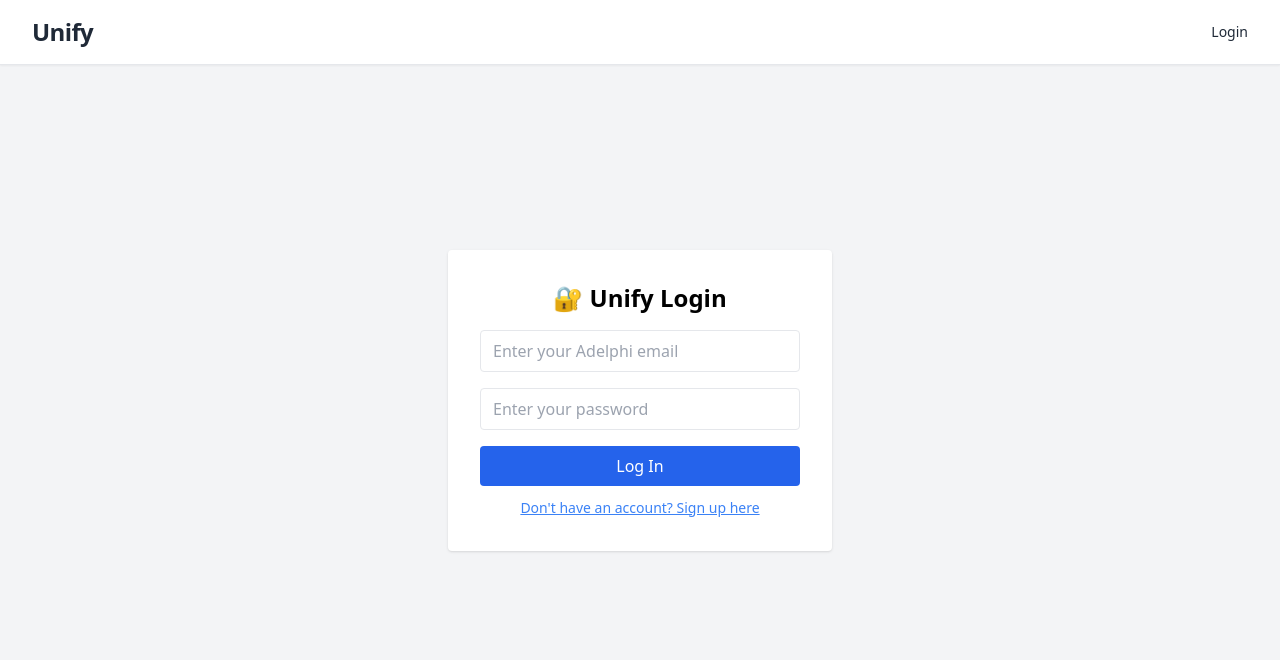
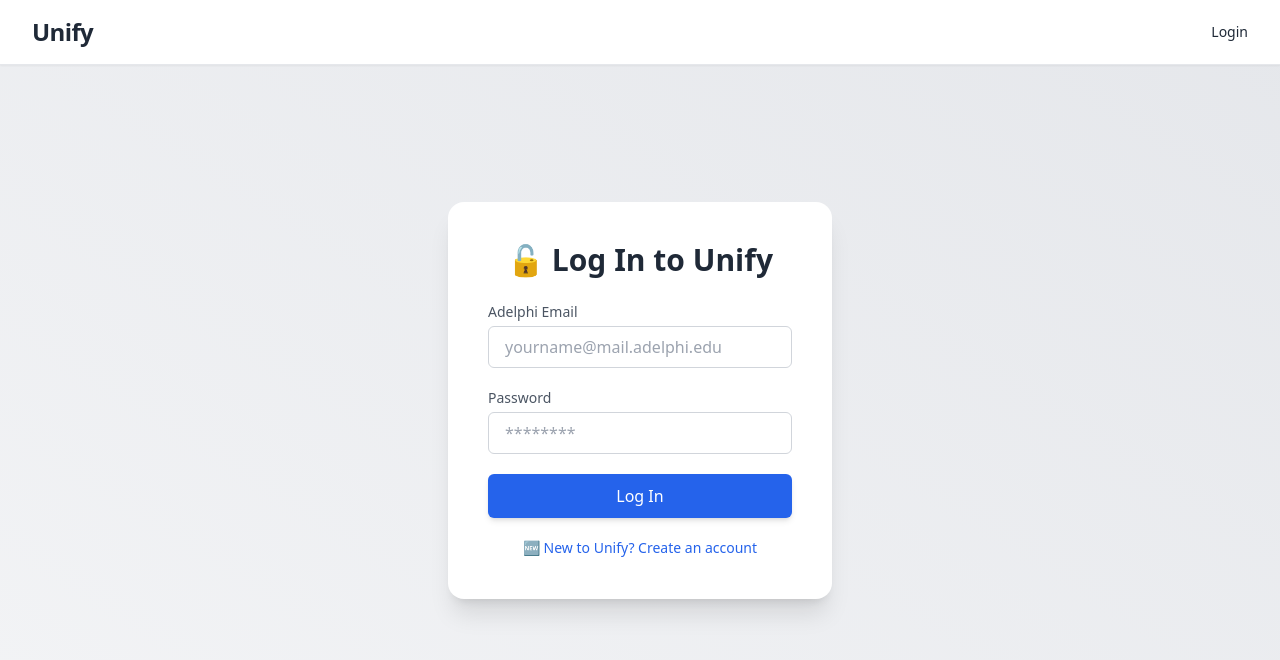
Before and after one commit to Rian-Fernando/Unify, a React (Create React App) app: page /login in a window 1280 px wide. Shown: the top 660 px of the page. Built offline with nearby package versions, Linux system fonts and the light colour scheme; no server answers.

Commit message:
Refactored Login screen with proper login flow trigger

```diff
--- a/src/pages/Login.jsx
+++ b/src/pages/Login.jsx
@@ -1,6 +1,6 @@
-import { useState } from "react";
+import { useState, useEffect } from "react";
 import { useNavigate } from "react-router-dom";
-import { signInWithEmailAndPassword, createUserWithEmailAndPassword } from "firebase/auth";
+import { signInWithEmailAndPassword, createUserWithEmailAndPassword, onAuthStateChanged } from "firebase/auth";
 import { auth } from "../services/firebase";
 
 const Login = () => {
@@ -9,6 +9,16 @@
   const [isSignUp, setIsSignUp] = useState(false);
   const [error, setError] = useState("");
   const navigate = useNavigate();
+
+  // Redirect to homepage if already logged in
+  useEffect(() => {
+    const unsubscribe = onAuthStateChanged(auth, (user) => {
+      if (user) {
+        navigate("/");
+      }
+    });
+    return () => unsubscribe();
+  }, [navigate]);
 
   const handleAuth = async (e) => {
     e.preventDefault();
@@ -20,8 +30,12 @@
         alert("🎉 Account created!");
       } else {
         await signInWithEmailAndPassword(auth, email, password);
+        onAuthStateChanged(auth, (user) => {
+          if (user) {
+            navigate("/");
           }
-      navigate("/");
+        });
+      }
     } catch (err) {
       console.error(err);
       setError(`Firebase: ${err.message}`);
@@ -29,44 +43,51 @@
   };
 
   return (
-    <div className="flex flex-col items-center justify-center min-h-screen bg-gray-100 px-4">
-      <div className="bg-white p-8 rounded shadow max-w-sm w-full">
-        <h1 className="text-2xl font-bold mb-4 text-center">
-          🔐 Unify {isSignUp ? "Sign Up" : "Login"}
+    <div className="flex items-center justify-center min-h-screen bg-gradient-to-tr from-gray-100 to-gray-200 px-4">
+      <div className="bg-white p-10 rounded-2xl shadow-xl w-full max-w-sm">
+        <h1 className="text-3xl font-semibold text-gray-800 text-center mb-6">
+          {isSignUp ? "🔐 Create an Account" : "🔓 Log In to Unify"}
         </h1>
-        <form onSubmit={handleAuth} className="space-y-4">
+        <form onSubmit={handleAuth} className="space-y-5">
+          <div>
+            <label className="block text-gray-600 text-sm mb-1">Adelphi Email</label>
             <input
               type="email"
-            placeholder="Enter your Adelphi email"
-            className="w-full border px-3 py-2 rounded"
+              placeholder="yourname@mail.adelphi.edu"
+              className="w-full border border-gray-300 px-4 py-2 rounded-md focus:outline-none focus:ring-2 focus:ring-blue-500"
               value={email}
               onChange={(e) => setEmail(e.target.value)}
               required
               autoComplete="email"
             />
+          </div>
+          <div>
+            <label className="block text-gray-600 text-sm mb-1">Password</label>
             <input
               type="password"
-            placeholder="Enter your password"
-            className="w-full border px-3 py-2 rounded"
+              placeholder="********"
+              className="w-full border border-gray-300 px-4 py-2 rounded-md focus:outline-none focus:ring-2 focus:ring-blue-500"
               value={password}
               onChange={(e) => setPassword(e.target.value)}
               required
               autoComplete="current-password"
             />
+          </div>
           {error && <p className="text-sm text-red-500">{error}</p>}
           <button
             type="submit"
-            className="w-full bg-blue-600 hover:bg-blue-700 text-white py-2 rounded"
+            className="w-full bg-blue-600 hover:bg-blue-700 text-white py-2.5 rounded-md font-medium shadow-md transition-all duration-150"
           >
-            {isSignUp ? "Create Account" : "Log In"}
+            {isSignUp ? "Sign Up" : "Log In"}
           </button>
         </form>
-
         <button
           onClick={() => setIsSignUp(!isSignUp)}
-          className="mt-3 text-blue-500 text-sm underline w-full text-center"
+          className="mt-5 text-blue-600 text-sm text-center w-full hover:underline"
         >
-          {isSignUp ? "Already have an account? Log in here" : "Don't have an account? Sign up here"}
+          {isSignUp
+            ? "👤 Already a member? Log in"
+            : "🆕 New to Unify? Create an account"}
         </button>
       </div>
     </div>
```
Lines whose indentation alone changed are shown as unchanged.
